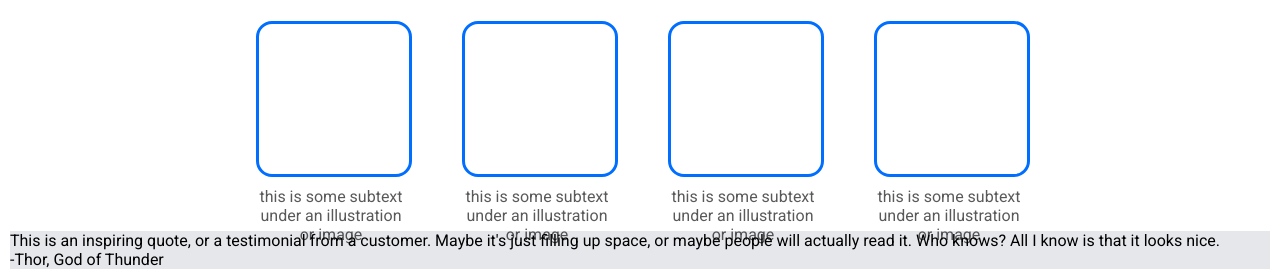
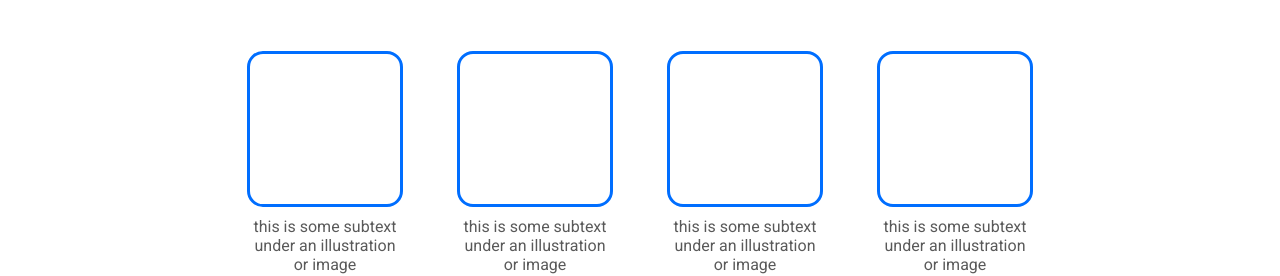
Before and after one commit to AlvaroJBurgos/landing-page, a plain HTML site: page resources/landing-page.html in a window 1280 px wide. Shown: the part 539-815 px from the top of the page. Drawn offline with Linux system fonts and the light colour scheme.

Commit message:
Remove/fix overflow of second section with third-section

```diff
--- a/resources/css/style.css
+++ b/resources/css/style.css
@@ -15,12 +15,10 @@ body {
 
 .second-section {
     padding: 50px;
-    /* margin: 300px; */
 }
 
 .third-section {
     background-color: #E5E7EB;
-    margin: 10px;
 }
 
 .header {
@@ -44,7 +42,6 @@ body {
     font-size: 36px;
     font-weight: 900;
     text-align: center;
-    /* padding: 10px; */
 }
 
 h1 {
@@ -100,15 +97,19 @@ button {
     display: flex;
     justify-content: center;
     align-items: center;
-    gap: 56px;
+    gap: 60px;
+    padding: 30px;
+    margin: 20px;
 }
 
 .item {
+    display: flex;
+    flex-direction: column;
+    justify-content: center;
+    align-items: center;
+    max-width: 150px;
     text-align: center;
-    box-sizing: border-box;
-    width: 150px;
-    height: 150px;
-    color: rgba(0, 0, 0, 0.65)
+    color: rgba(0, 0, 0, 0.65);
 
 }
 
@@ -119,3 +120,8 @@ button {
     border: 3px solid rgb(0, 110, 255);
     margin-bottom: 10px;
 }
+
+.information-image div {
+    /* padding-bottom: 20px; */
+    margin-bottom: 20px;
+}
```
